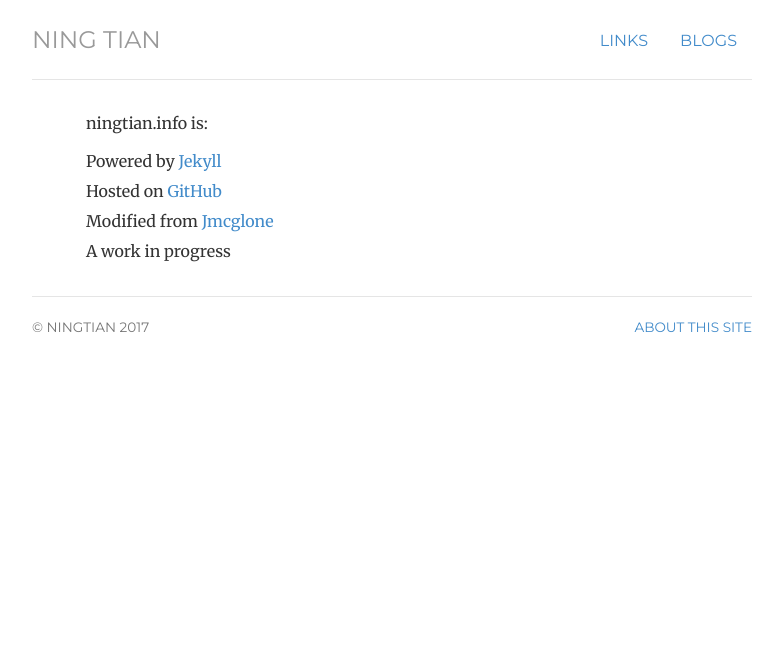
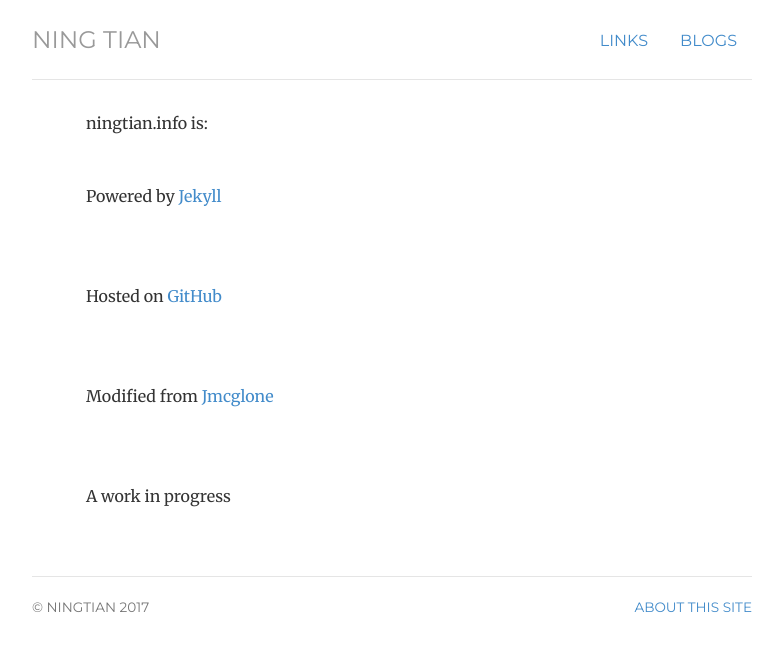
Before and after one commit to ningtian/ningtian.github.io, a Jekyll site: the page built from about/index.html, in a window 1280 px wide. Shown: the top 651 px of the page, without its empty margins (248-1031 px from the left). Built offline with Jekyll 4.4.1, drawn with Linux system fonts in a browser that asks for light colours.

Commit message:
Update style.css

```diff
--- a/css/style.css
+++ b/css/style.css
@@ -66,7 +66,7 @@
 iframe {font-family: 'Merriweather', Georgia, Times; font-size: 16px;}
 
 /* About */
-.about ul.list-unstyled li { line-height: 30px; text-indent: -30px; margin-left: 30px;}
+.about ul.list-unstyled li { line-height: 100px; text-indent: -30px; margin-left: 30px;}
 
 /* Guides */
 .guide { width: 90%; margin: 0 auto 60px auto; line-height: 26px;}
```
